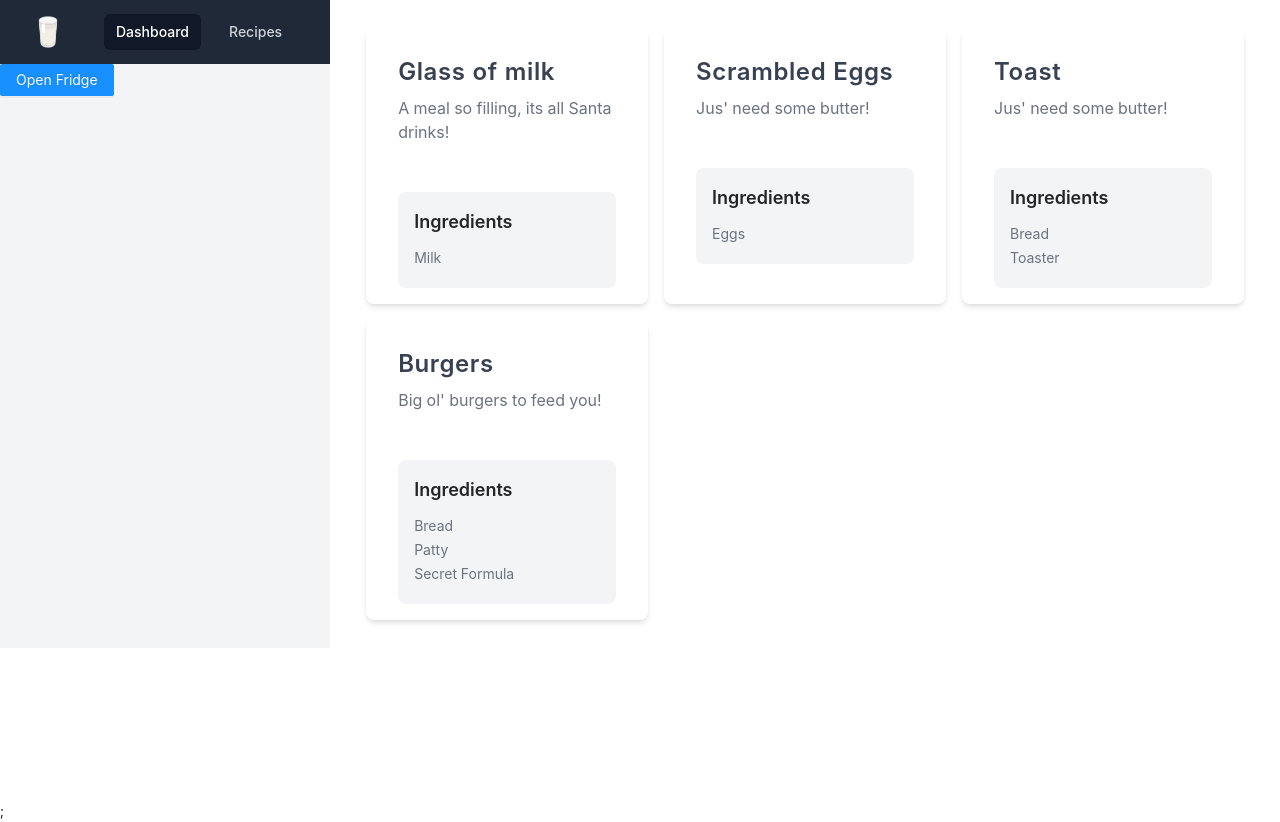
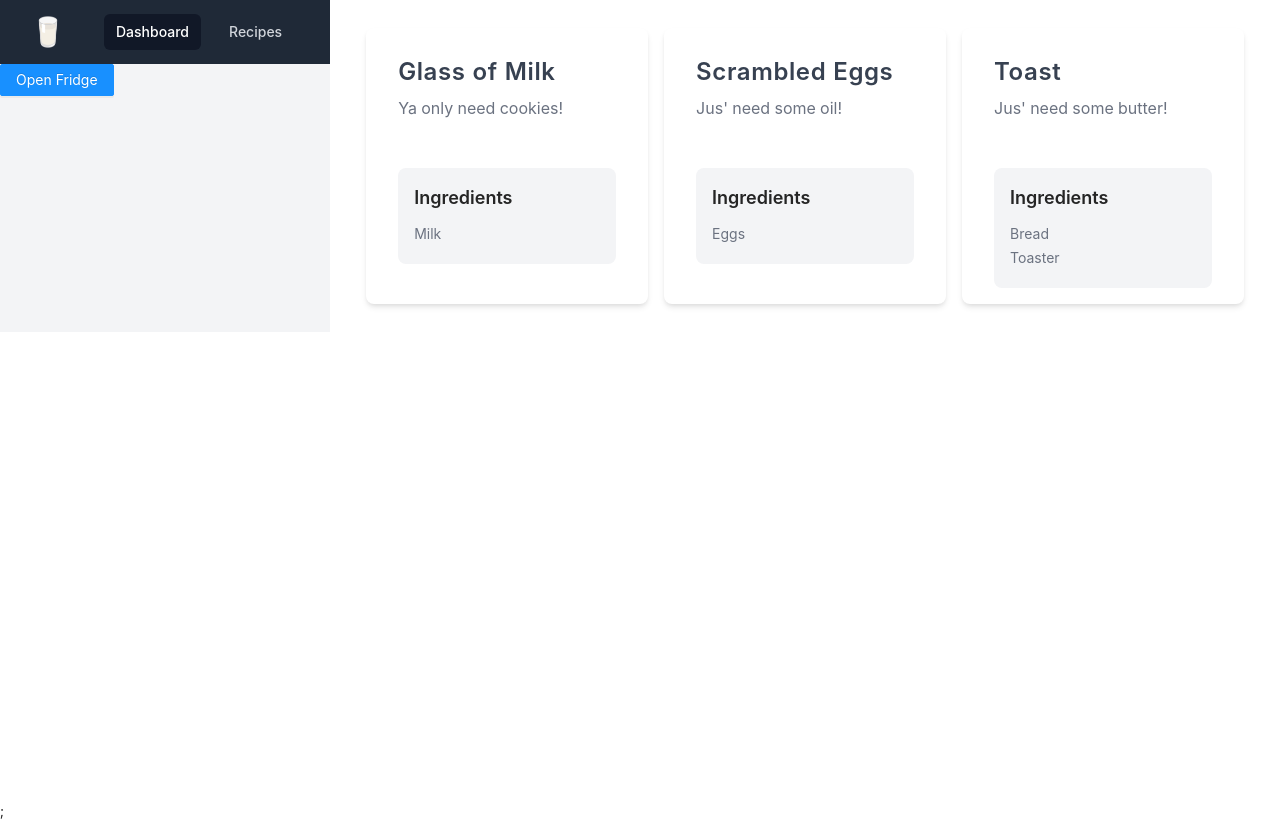
Before and after one commit to matootie/cuFrontend, a React (Create React App) app: page / in a window 1280 px wide. Built offline with nearby package versions, Linux system fonts and the light colour scheme; grey boxes are pictures that could not be loaded.

Commit message:
Update dependencies

```diff
--- a/src/pages/Home.jsx
+++ b/src/pages/Home.jsx
@@ -30,11 +30,13 @@ export default function Home() {
 
     for (let i = 0; i < recipes.length; i++) {
       allRecipes.push(
-        <Card
-          recipeName={recipes[i].name}
-          desc={recipes[i].desc}
-          ingredients={recipes[i].ingredients}
-        />
+        <div className="w-1/3 p-2">
+          <Card
+            recipeName={recipes[i].name}
+            desc={recipes[i].desc}
+            ingredients={recipes[i].ingredients}
+          />
+        </div>
       );
     }
     return allRecipes;
@@ -48,34 +50,7 @@ export default function Home() {
           <Fridge />
         </div>
         <div className="flex flex-row flex-wrap w-full -m-2 p-7 max-w-5xl mx-auto">
-          <div className="w-1/3 p-2">
-            <Card
-              recipeName="Glass of milk"
-              desc="A meal so filling, its all Santa drinks!"
-              ingredients={["Milk"]}
-            />
-          </div>
-          <div className="w-1/3 p-2">
-            <Card
-              recipeName="Scrambled Eggs"
-              desc="Jus' need some butter!"
-              ingredients={["Eggs"]}
-            />
-          </div>
-          <div className="w-1/3 p-2">
-            <Card
-              recipeName="Toast"
-              desc="Jus' need some butter!"
-              ingredients={["Bread", "Toaster"]}
-            />
-          </div>
-          <div className="w-1/3 p-2">
-            <Card
-              recipeName="Burgers"
-              desc="Big ol' burgers to feed you!"
-              ingredients={["Bread", "Patty", "Secret Formula"]}
-            />
-          </div>
+          {getCards()}
         </div>
       </div>
     </div>
```
Also changed, not shown: 1 other file (tests, documents, lock files or other folders).
